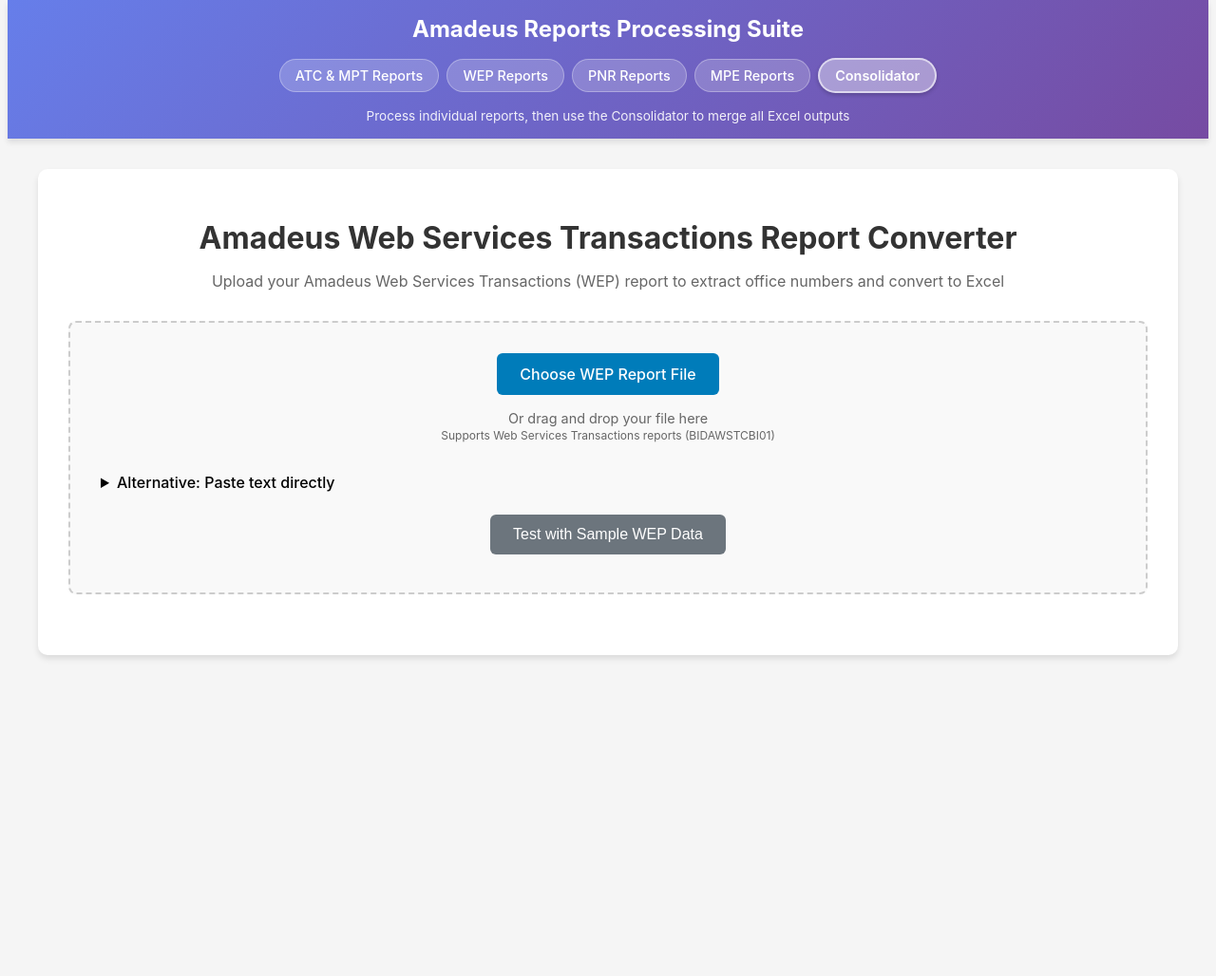
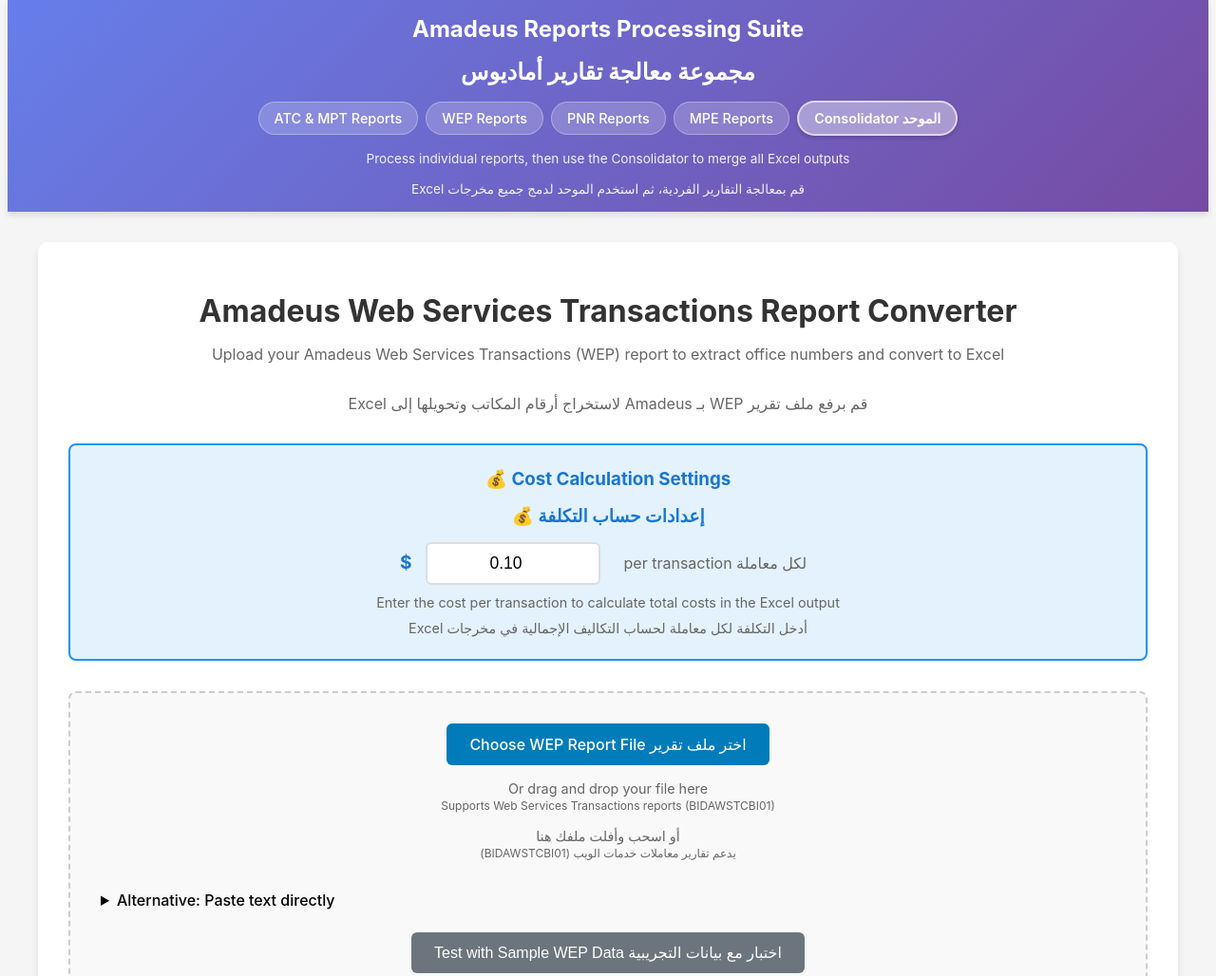
Before and after one commit to azizaalhouni/amadeus-billing-system, a plain HTML site: page wep.html in a window 1280 px wide. Shown: the top 1028 px of the page at 95% size. Before the commit the page ends 800 px from the top, so only its background shows below. Drawn offline with Linux system fonts and the light colour scheme.

Commit message:
Update wep.html
added cost and translated to arabic

```diff
--- a/wep.html
+++ b/wep.html
@@ -30,6 +30,44 @@
             text-align: center;
             color: #666;
             margin-bottom: 2rem;
+        }
+
+        .cost-input-section {
+            margin: 2rem 0;
+            padding: 1.5rem;
+            background: #e3f2fd;
+            border: 2px solid #2196f3;
+            border-radius: 8px;
+            text-align: center;
+        }
+
+        .cost-input-section h3 {
+            color: #1976d2;
+            margin-top: 0;
+            margin-bottom: 1rem;
+        }
+
+        .cost-input {
+            padding: 10px 15px;
+            border: 2px solid #ddd;
+            border-radius: 6px;
+            font-size: 1.1rem;
+            font-weight: 500;
+            text-align: center;
+            width: 150px;
+            margin: 0 10px;
+        }
+
+        .cost-input:focus {
+            outline: none;
+            border-color: #2196f3;
+            box-shadow: 0 0 0 3px rgba(33, 150, 243, 0.1);
+        }
+
+        .currency-symbol {
+            font-size: 1.2rem;
+            font-weight: bold;
+            color: #1976d2;
         }
 
         .upload-section {
@@ -253,6 +291,15 @@
             font-size: 1.1em;
         }
 
+        .total-cost {
+            background: #ff6f00;
+            color: white;
+            padding: 6px 12px;
+            border-radius: 6px;
+            font-weight: bold;
+            font-size: 1.1em;
+        }
+
         .service-type {
             background: #17a2b8;
             color: white;
@@ -293,6 +340,9 @@ box-shadow: 0 4px 6px rgba(0,0,0,0.1);
     <h2 style="color: white; margin: 0 0 1rem 0; text-align: center; font-size: 1.5rem;">
        Amadeus Reports Processing Suite
     </h2>
+    <h2 style="color: white; margin: 0 0 1rem 0; text-align: center; font-size: 1.5rem; direction: rtl;">
+   مجموعة معالجة تقارير أماديوس
+</h2>
     <div style="
         display: flex;
         flex-wrap: wrap;
@@ -369,7 +419,7 @@ box-shadow: 0 4px 6px rgba(0,0,0,0.1);
             box-shadow: 0 2px 4px rgba(0,0,0,0.2);
         " onmouseover="this.style.background='rgba(255,255,255,0.5)'"
            onmouseout="this.style.background='rgba(255,255,255,0.4)'">
-             Consolidator
+             Consolidator الموحد
         </a>
     </div>
     <p style="
@@ -380,11 +430,49 @@ box-shadow: 0 4px 6px rgba(0,0,0,0.1);
     ">
         Process individual reports, then use the Consolidator to merge all Excel outputs
     </p>
+    <p style="
+        color: rgba(255,255,255,0.9);
+        text-align: center;
+        margin: 1rem 0 0 0;
+        font-size: 0.85rem;
+        direction: rtl;
+    ">
+        قم بمعالجة التقارير الفردية، ثم استخدم الموحد لدمج جميع مخرجات Excel
+</p>
 </div>
 </nav>
     <div class="container">
         <h1>Amadeus Web Services Transactions Report Converter</h1>
         <p class="description">Upload your Amadeus Web Services Transactions (WEP) report to extract office numbers and convert to Excel</p>
+        <p class="description" style="direction: rtl;">قم برفع ملف تقرير WEP  بـ Amadeus لاستخراج أرقام المكاتب وتحويلها إلى Excel</p>
+
+        <!-- Cost Input Section -->
+        <div class="cost-input-section">
+            <h3>💰 Cost Calculation Settings</h3>
+            <h3>💰 إعدادات حساب التكلفة</h3>
+
+            <label for="costPerTransaction">
+                <span class="currency-symbol">$</span>
+                <input
+                    type="number"
+                    id="costPerTransaction"
+                    class="cost-input"
+                    placeholder="0.00"
+                    step="0.01"
+                    min="0"
+                    value="0.10"
+                />
+                <span style="margin-left: 10px; color: #666;">per transaction</span>
+                <span style="margin-right: 10px; color: #666;">لكل معاملة</span>
+
+            </label>
+            <p style="margin: 10px 0 0 0; color: #666; font-size: 0.9rem;">
+                Enter the cost per transaction to calculate total costs in the Excel output
+            </p>
+             <p style="margin: 10px 0 0 0; color: #666; font-size: 0.9rem; direction: rtl;">
+    أدخل التكلفة لكل معاملة لحساب التكاليف الإجمالية في مخرجات Excel
+</p>
+        </div>
 
         <div class="upload-section" id="uploadSection">
             <input
@@ -394,13 +482,17 @@ box-shadow: 0 4px 6px rgba(0,0,0,0.1);
                 class="file-input"
             />
             <label for="fileInput" class="file-label">
-                Choose WEP Report File
+                Choose WEP Report File اختر ملف تقرير
             </label>
 
             <p class="upload-hint">
                 Or drag and drop your file here<br>
                 <small>Supports Web Services Transactions reports (BIDAWSTCBI01)</small>
             </p>
+            <p class="upload-hint" style="direction: rtl;">
+    أو اسحب وأفلت ملفك هنا<br>
+    <small>يدعم تقارير معاملات خدمات الويب (BIDAWSTCBI01)</small>
+</p>
 
             <!-- Alternative text input method -->
             <details class="text-input-section">
@@ -412,12 +504,13 @@ box-shadow: 0 4px 6px rgba(0,0,0,0.1);
                     class="text-area"
                 ></textarea>
                 <button id="processBtn" class="process-btn">
-                    Process Pasted Data
+                    Process Pasted Data معالجة البيانات المُلصقة
                 </button>
             </details>
 
             <div id="fileInfo" class="file-info" style="display: none;">
                 <p>✅ Data loaded successfully!</p>
+                <p style="direction: rtl;">✅ تم تحميل البيانات بنجاح!</p>
                 <p id="contentLength"></p>
                 <details>
                     <summary>View first 500 characters</summary>
@@ -427,7 +520,8 @@ box-shadow: 0 4px 6px rgba(0,0,0,0.1);
 
             <!-- Test button -->
             <button id="testBtn" class="test-btn">
-                Test with Sample WEP Data
+                Test with Sample WEP Data     اختبار مع بيانات التجريبية
+
             </button>
         </div>
 
@@ -449,6 +543,8 @@ box-shadow: 0 4px 6px rgba(0,0,0,0.1);
                             <tr>
                                 <th>Office ID</th>
                                 <th>Total Transactions</th>
+                                <th>Cost per Transaction</th>
+                                <th>Total Cost</th>
                             </tr>
                         </thead>
                         <tbody id="summaryTableBody">
@@ -480,7 +576,8 @@ box-shadow: 0 4px 6px rgba(0,0,0,0.1);
             </details>
 
             <button id="convertBtn" class="convert-btn">
-                Convert to Excel
+                Convert to Excel تحويل إلى
+
             </button>
         </div>
     </div>
@@ -497,6 +594,7 @@ box-shadow: 0 4px 6px rgba(0,0,0,0.1);
         const processBtn = document.getElementById('processBtn');
         const testBtn = document.getElementById('testBtn');
         const convertBtn = document.getElementById('convertBtn');
+        const costPerTransactionInput = document.getElementById('costPerTransaction');
         const uploadSection = document.getElementById('uploadSection');
         const fileInfo = document.getElementById('fileInfo');
         const resultsSection = document.getElementById('resultsSection');
@@ -621,6 +719,12 @@ box-shadow: 0 4px 6px rgba(0,0,0,0.1);
             return Object.values(grouped).sort((a, b) => b.totalTransactions - a.totalTransactions);
         }
 
+        // Get cost per transaction
+        function getCostPerTransaction() {
+            const cost = parseFloat(costPerTransactionInput.value) || 0;
+            return cost;
+        }
+
         // Update display with processed data
         function updateDisplay() {
             if (processedData.length === 0) {
@@ -644,14 +748,21 @@ box-shadow: 0 4px 6px rgba(0,0,0,0.1);
                 .map(([prefix, count]) => `<span class="tag">${prefix}: ${count}</span>`)
                 .join('');
 
-            // Update summary table
+            // Update summary table with cost calculations
             const groupedData = groupByOfficeId(processedData);
-            summaryTableBody.innerHTML = groupedData.map(row => `
+            const costPerTransaction = getCostPerTransaction();
+
+            summaryTableBody.innerHTML = groupedData.map(row => {
+                const totalCost = (row.totalTransactions * costPerTransaction).toFixed(2);
+                return `
                 <tr>
                     <td><span class="office-id">${row.officeId}</span></td>
                     <td><span class="total-count">${row.totalTransactions.toLocaleString()}</span></td>
+                    <td>$${costPerTransaction.toFixed(2)}</td>
+                    <td><span class="total-cost">$${totalCost}</span></td>
                 </tr>
-            `).join('');
+                `;
+            }).join('');
 
             // Update detailed table
             const rowsToShow = processedData.slice(0, 20);
@@ -724,11 +835,18 @@ box-shadow: 0 4px 6px rgba(0,0,0,0.1);
 
             try {
                 const groupedData = groupByOfficeId(processedData);
+                const costPerTransaction = getCostPerTransaction();
 
-                const summaryData = groupedData.map(row => ({
-                    'Office ID': row.officeId,
-                    'Total Transactions': row.totalTransactions
-                }));
+                // Summary sheet data with cost calculations
+                const summaryData = groupedData.map(row => {
+                    const totalCost = (row.totalTransactions * costPerTransaction).toFixed(2);
+                    return {
+                        'Office ID': row.officeId,
+                        'Total Transactions': row.totalTransactions,
+                        'Cost per Transaction': `$${costPerTransaction.toFixed(2)}`,
+                        'Total Cost': `$${totalCost}`
+                    };
+                });
 
                 const detailData = processedData.map(row => ({
                     'Row Number': row.rowNumber,
@@ -743,12 +861,12 @@ box-shadow: 0 4px 6px rgba(0,0,0,0.1);
                 const wb = XLSX.utils.book_new();
 
                 const summaryWs = XLSX.utils.json_to_sheet(summaryData);
-                XLSX.utils.book_append_sheet(wb, summaryWs, 'Summary by Office ID');
+                XLSX.utils.book_append_sheet(wb, summaryWs, 'Summary with Costs');
 
                 const detailWs = XLSX.utils.json_to_sheet(detailData);
                 XLSX.utils.book_append_sheet(wb, detailWs, 'Detailed Records');
 
-                XLSX.writeFile(wb, 'amadeus_WEP_summary.xlsx');
+                XLSX.writeFile(wb, 'amadeus_WEP_summary_with_costs.xlsx');
 
             } catch (error) {
                 console.error('Error converting to Excel:', error);
@@ -764,6 +882,9 @@ box-shadow: 0 4px 6px rgba(0,0,0,0.1);
         fileInput.addEventListener('change', handleFileUpload);
         uploadSection.addEventListener('drop', handleDrop);
         uploadSection.addEventListener('dragover', handleDragOver);
+
+        // Update display when cost changes
+        costPerTransactionInput.addEventListener('input', updateDisplay);
 
         processBtn.addEventListener('click', () => {
             const text = textArea.value.trim();
```
